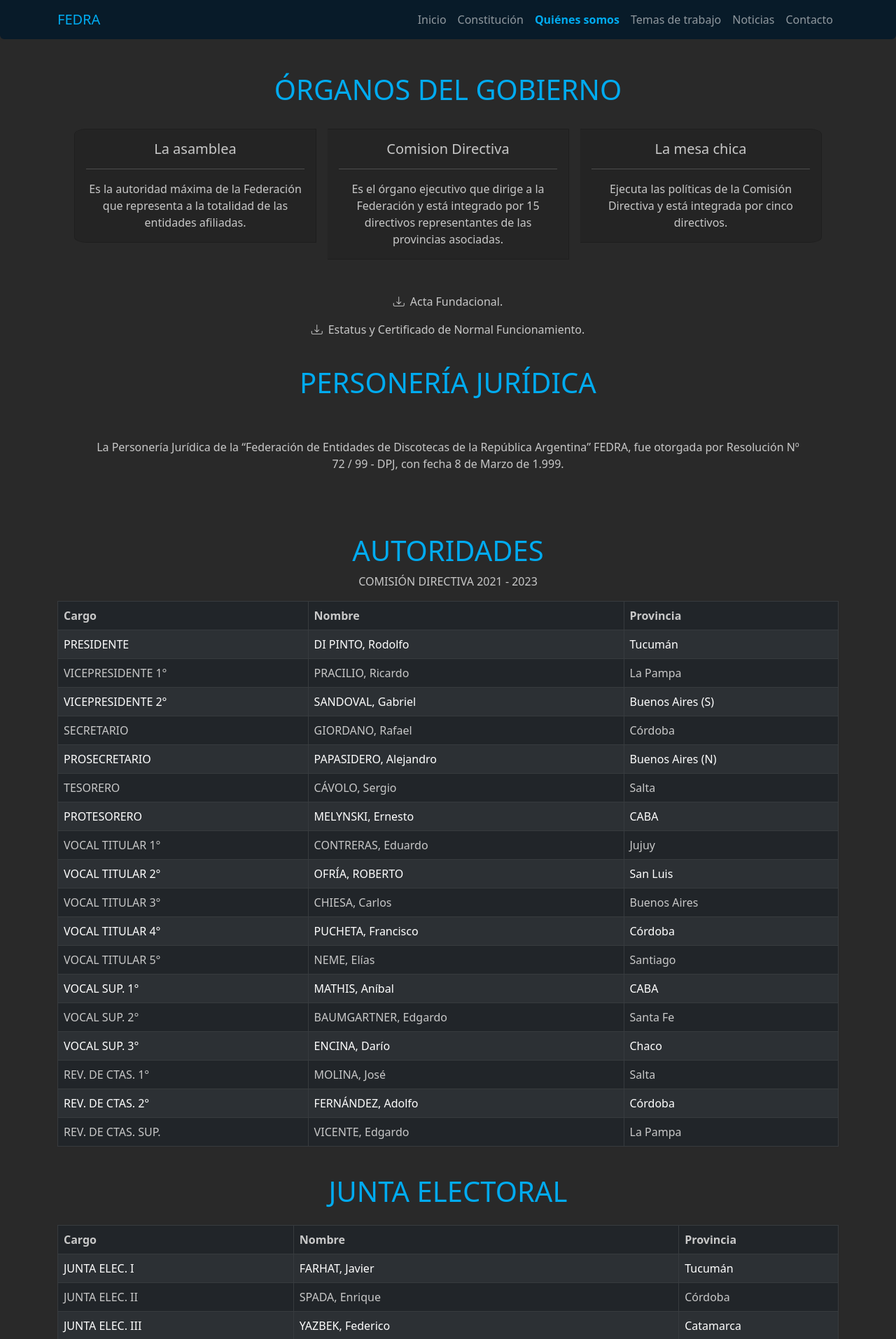
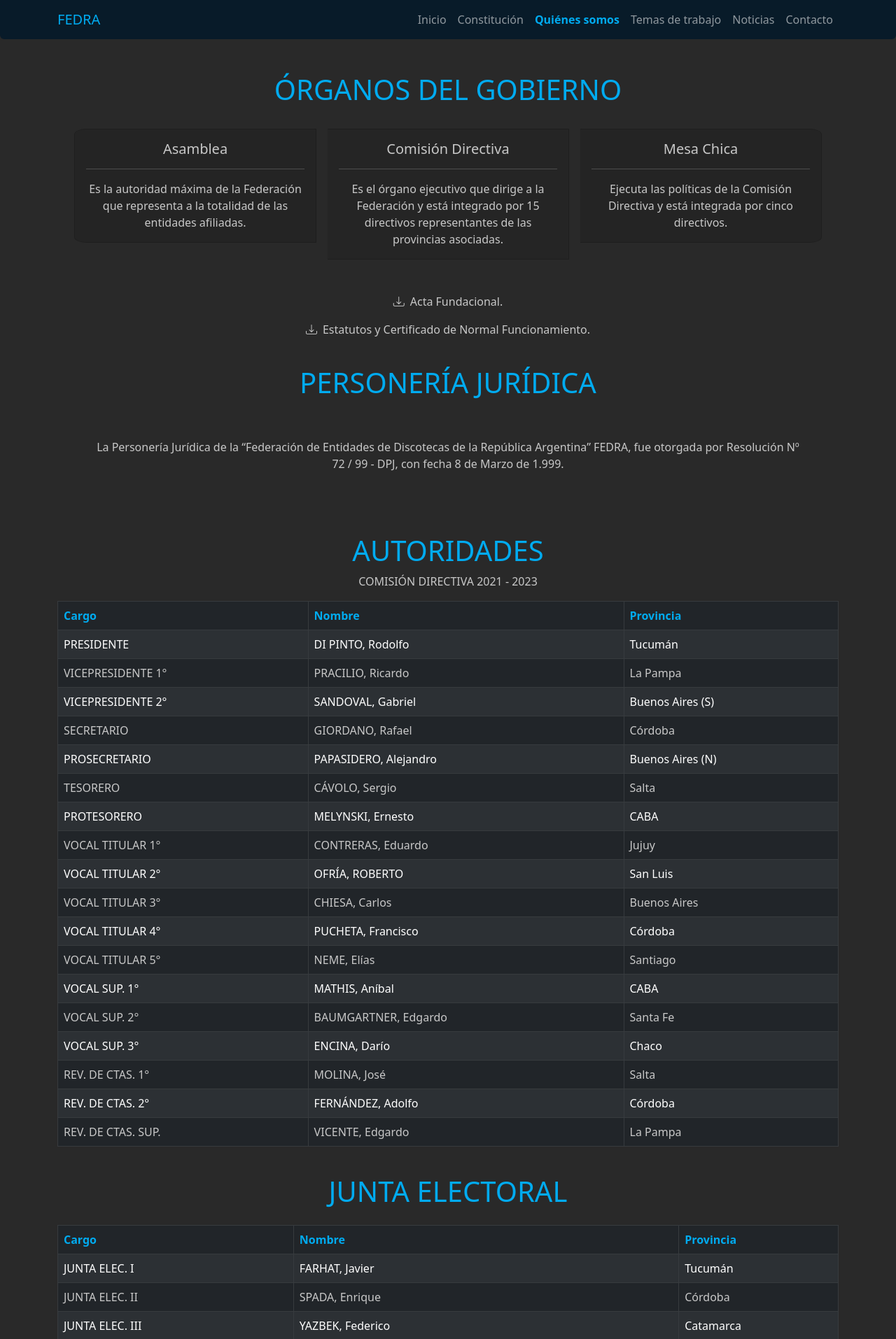
Before and after one commit to Luno-Dev/Fedra-Front-End, a Next.js app: page /quienesSomos in a window 1280 px wide. Shown: the top 1914 px of the page at 70% size. Built offline with nearby package versions, Linux system fonts and the light colour scheme.

Commit message:
Corrección de errores ortográficos

```diff
--- a/src/pages/quienesSomos.jsx
+++ b/src/pages/quienesSomos.jsx
@@ -18,7 +18,7 @@ const quienesSomos = () => {
                             <CardGroup className="justify-content-center aling-items-center m-3">
                                 <Card className="m-2 text-center h-25">
                                     <Card.Body>
-                                        <Card.Title>La asamblea</Card.Title>
+                                        <Card.Title>Asamblea</Card.Title>
                                         <hr />
                                         <Card.Text>
                                             Es la autoridad máxima de la Federación que representa a la totalidad de las entidades afiliadas.
@@ -27,7 +27,7 @@ const quienesSomos = () => {
                                 </Card>
                                 <Card className="m-2 text-center h-25">
                                     <Card.Body>
-                                        <Card.Title>Comision Directiva</Card.Title>
+                                        <Card.Title>Comisión Directiva</Card.Title>
                                         <hr />
                                         <Card.Text>
                                             Es el órgano ejecutivo que dirige a la Federación y está integrado por 15 directivos representantes de las provincias asociadas.
@@ -36,7 +36,7 @@ const quienesSomos = () => {
                                 </Card>
                                 <Card className="m-2 text-center h-25">
                                     <Card.Body>
-                                        <Card.Title>La mesa chica</Card.Title>
+                                        <Card.Title>Mesa Chica</Card.Title>
                                         <hr />
                                         <Card.Text>
                                             Ejecuta las políticas de la Comisión Directiva y está integrada por cinco directivos.
@@ -54,7 +54,7 @@ const quienesSomos = () => {
                             </div>
                             <div className="d-flex ">
                                 <i class="bi bi-download me-2 text-center"></i>
-                                <p className="text-center p-0">Estatus y Certificado de Normal Funcionamiento.</p>
+                                <p className="text-center p-0">Estatutos y Certificado de Normal Funcionamiento.</p>
                             </div>
                         </Col>
                     </Row>
@@ -79,9 +79,9 @@ const quienesSomos = () => {
                             <Table striped bordered hover variant="dark">
                                 <thead>
                                     <tr>
-                                        <th>Cargo</th>
-                                        <th>Nombre</th>
-                                        <th>Provincia</th>
+                                        <th className="text-cyan">Cargo</th>
+                                        <th className="text-cyan">Nombre</th>
+                                        <th className="text-cyan">Provincia</th>
                                     </tr>
                                 </thead>
                                 <tbody>
@@ -191,9 +191,9 @@ const quienesSomos = () => {
                             <Table striped bordered hover variant="dark">
                                 <thead>
                                     <tr>
-                                        <th>Cargo</th>
-                                        <th>Nombre</th>
-                                        <th>Provincia</th>
+                                        <th className="text-cyan">Cargo</th>
+                                        <th className="text-cyan">Nombre</th>
+                                        <th className="text-cyan">Provincia</th>
                                     </tr>
                                 </thead>
                                 <tbody>
```
